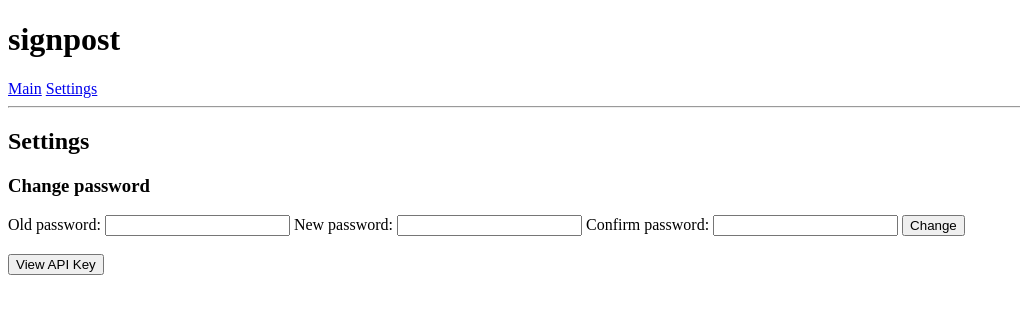
After one commit to sccreeper/signpost, a Flask app: page /admin/settings in a window 1280 px wide. The commit adds this page. Shown: the top 314 px of the page, without its empty margins (0-1020 px from the left). Run offline with Flask 3, Linux system fonts and the light colour scheme; the visitor is signed in with stand-in values (Sample User, id 1); parts of the project's set-up code (start-up, migrations or seed data) failed here and were passed over.

Commit message:
feat: add settings
fix: page titles show correctly

feat: password protected urls work

note: mvp achieved

```diff
--- a/src/forms.py
+++ b/src/forms.py
@@ -7,7 +7,7 @@ from wtforms import (
     HiddenField,
     BooleanField,
 )
-from wtforms.validators import DataRequired, ValidationError, URL
+from wtforms.validators import DataRequired, ValidationError, URL, InputRequired, EqualTo
 from argon2 import PasswordHasher
 from argon2.exceptions import VerifyMismatchError
 
@@ -46,3 +46,9 @@ class EditURLForm(FlaskForm):
     enabled = BooleanField()
     opaque = BooleanField()
     password = PasswordField(render_kw={"placeholder": "Password"})
+
+class ChangePasswordForm(FlaskForm):
+    old_password = PasswordField("Old password: ", validators=[InputRequired("Please enter a password"), _pw_validator])
+
+    new_password = PasswordField("New password: ", validators=[InputRequired(), EqualTo("confirm_password", message="Passwords must match")])
+    confirm_password = PasswordField("Confirm password: ", validators=[InputRequired("Please enter a password")])
--- a/src/handlers.py
+++ b/src/handlers.py
@@ -7,21 +7,22 @@ from flask import (
     abort,
     make_response,
     jsonify,
-    send_file
+    send_file,
 )
-from werkzeug.exceptions import BadRequest, Forbidden, NotFound
+from werkzeug.exceptions import BadRequest, Forbidden, NotFound, Unauthorized
 from flask_wtf import csrf
 from functools import wraps
 from datetime import datetime
 from random import randint
 from jsonschema import validate, ValidationError
 from argon2 import PasswordHasher
+from argon2.exceptions import HashingError, VerifyMismatchError
 import qrcode
 from io import BytesIO
 import os
 
-from src.shared import app, htmx, API_SECRET_PATH
-from src.forms import LoginForm, CreateURLForm, EditURLForm
+from src.shared import app, htmx, API_SECRET_PATH, PW_BIN_PATH
+from src.forms import LoginForm, CreateURLForm, EditURLForm, ChangePasswordForm
 from src.db.models import URLModel
 from src.db.db import db
 from src.db.util import gen_random_string
@@ -40,7 +41,7 @@ def login_required(f):
                 token = fi.read()
 
                 if request.headers["Authorization"].split()[1] != token:
-                    return abort(Forbidden.code)
+                    return abort(Unauthorized.code)
 
         else:
 
@@ -48,8 +49,7 @@ def login_required(f):
                 return redirect("/admin/login")
             else:
                 if datetime.now().timestamp() - int(session["time"]) >= 3600:
-                    session["authenticated"] = False
-                    session["time"] = 0
+                    session.clear()
 
                     return redirect("/admin/login")
 
@@ -65,7 +65,12 @@ def route_login():
     form: LoginForm = LoginForm()
 
     if request.method == "GET":
-        return render_template("partials/login.j2" if htmx else "login.j2", form=form)
+        if "authenticated" in session:  # lazy way of checking login
+            return redirect("/admin/main")
+        else:
+            return render_template(
+                "partials/login.j2" if htmx else "login.j2", form=form
+            )
     elif request.method == "POST":
 
         if not htmx:
@@ -106,13 +111,23 @@ def route_logout():
     if not htmx:
         return abort(400)
 
-    session["authenticated"] = False
-    session["time"] = 0
+    session.clear()
 
     resp = make_response("")
     resp.headers["HX-Redirect"] = "/admin/login"
 
     return resp
+
+
+@app.route("/admin/settings")
+@login_required
+def route_settings():
+
+    csrf.generate_csrf()
+
+    form: ChangePasswordForm = ChangePasswordForm()
+
+    return render_template("partials/settings.j2" if htmx else "settings.j2", form=form)
 
 
 @app.route("/<slug>")
@@ -132,7 +147,33 @@ def route_redirect(slug=None):
     if url.opaque:
         return f"<script>window.location.replace('{url.url}')</script>"
     elif url.password != None:
-        pass
+        if "pw" not in request.args:
+            resp = make_response(
+                render_template_string(
+                    f"<p>This is a password protected URL. Please add <code>?pw=****</code> (replace **** with the password) to the end of the URL to access.</p>"
+                )
+            )
+            resp.status_code = Unauthorized.code
+
+            return resp
+
+        # hash password and compare
+
+        try:
+            hasher = PasswordHasher()
+            hasher.verify(url.password, request.args["pw"])
+        except VerifyMismatchError:
+            resp = make_response(
+                render_template_string(
+                    f"<p>Incorrect password supplied.</p>"
+                )
+            )
+            resp.status_code = 401
+
+            return resp
+
+        return redirect(url.url)
+
     else:
         return redirect(url.url)
 
@@ -213,7 +254,9 @@ def route_add():
 
         # get record as added to db
 
-        last_added = db.session.query(URLModel).order_by(URLModel.created.desc()).first()
+        last_added = (
+            db.session.query(URLModel).order_by(URLModel.created.desc()).first()
+        )
 
         return render_template_string(
             """
@@ -291,7 +334,11 @@ def route_modify():
         new_url = form.url.data
         new_enabled = form.enabled.data
         new_opaque = form.opaque.data
-        new_password = None if form.password.data == None or form.password.data.strip() == "" else form.password.data
+        new_password = (
+            None
+            if form.password.data == None or form.password.data.strip() == ""
+            else form.password.data
+        )
 
         if (
             db.session.query(URLModel)
@@ -348,15 +395,19 @@ def route_modify():
             URLModel.url: new_url,
             URLModel.enabled: new_enabled,
             URLModel.opaque: new_opaque,
-            URLModel.password: PasswordHasher().hash(new_password) if new_password != None else None,
-            URLModel.modified: datetime.now()
+            URLModel.password: (
+                PasswordHasher().hash(new_password) if new_password != None else None
+            ),
+            URLModel.modified: datetime.now(),
         }
     )
 
     db.session.commit()
 
     if htmx:
-        last_modified = db.session.query(URLModel).order_by(URLModel.modified.desc()).first()
+        last_modified = (
+            db.session.query(URLModel).order_by(URLModel.modified.desc()).first()
+        )
 
         return render_template_string(
             """
@@ -371,10 +422,9 @@ def route_modify():
         return ""
 
 
-
 @app.route("/api/url/delete/<url_id>", methods=["DELETE"])
 @login_required
-def route_delete(url_id = None):
+def route_delete(url_id=None):
     url = db.session.query(URLModel).where(URLModel.id == url_id).first()
 
     if url == None:
@@ -388,7 +438,7 @@ def route_delete(url_id = None):
 
 @app.route("/api/url/qr/<url_id>", methods=["GET"])
 @login_required
-def route_gen_qr(url_id = None):
+def route_gen_qr(url_id=None):
 
     url = db.session.query(URLModel).where(URLModel.id == url_id).first()
 
@@ -406,4 +456,41 @@ def route_gen_qr(url_id = None):
 @app.route("/api/settings/change_password", methods=["POST"])
 @login_required
 def route_change_password():
-    pass
+    if not htmx:
+        return abort(BadRequest.code)
+
+    csrf.generate_csrf()
+
+    form: ChangePasswordForm = ChangePasswordForm()
+
+    if not form.validate():
+        return render_template("partials/settings.j2", form=form)
+
+    hasher = PasswordHasher()
+
+    with open(PW_BIN_PATH, "w") as f:
+        hash: str = ""
+
+        try:
+            hash = hasher.hash(form.new_password.data)
+            f.write(hash)
+
+            return render_template(
+                "partials/settings.j2", form=form, status_message="Changed successfully"
+            )
+        except HashingError:
+            return render_template(
+                "partials/settings.j2",
+                form=form,
+                status_message="Unable to change password",
+            )
+
+
+@app.route("/api/settings/secret")
+@login_required
+def route_view_key():
+
+    f = open(API_SECRET_PATH, "r")
+    key = f.read()
+
+    return render_template_string(f"<p>API Key: {key}</p>")
--- a/src/templates/base.j2
+++ b/src/templates/base.j2
@@ -6,9 +6,7 @@
 
     <script src="https://cdn.jsdelivr.net/npm/htmx.org@2.0.6/dist/htmx.min.js"></script>
 
-<title>{% block title %}
-
-{% endblock title %}</title>
+    <title>{% block title %}{% endblock title %}</title>
 
     {% block head %}
 
@@ -19,6 +17,18 @@
 <body>
 
     <h1>signpost</h1>
+
+        <section id="nav">
+
+            {% if session["authenticated"] == true %}
+
+                {% include "components/navbar.j2" %}
+
+            {% endif %}
+
+
+        </section>
+
     <hr>
 
     <div id="content-block">
--- /dev/null
+++ b/src/templates/components/navbar.j2
@@ -0,0 +1,6 @@
+<nav hx-boost="true" hx-target="#content-block">
+
+    <a href="/admin/main">Main</a>
+    <a href="/admin/settings">Settings</a>
+
+</nav>
--- /dev/null
+++ b/src/templates/partials/settings.j2
@@ -0,0 +1,44 @@
+{% if htmx %}
+
+<title hx-swap-oob="true">Settings - Signpost</title>
+
+<section hx-swap-oob="true" id="nav">
+{% include "components/navbar.j2" %}
+</section>
+
+{% endif %}
+
+<h2>Settings</h2>
+
+<h3>Change password</h3>
+
+{% for field, error_list in form.errors.items() %}
+
+{% for error in error_list %}
+    <p style="color: red;">{{ error }}</p>
+{% endfor %}
+
+{% endfor %}
+
+<p style="color: green;">{{ status_message|default("") }}</p>
+
+<form hx-target="#content-block" hx-swap="innerHTML" hx-post="/api/settings/change_password">
+
+{{ form.csrf_token }}
+
+{{ form.old_password.label }}
+{{ form.old_password() }}
+
+{{ form.new_password.label }}
+{{ form.new_password() }}
+
+{{ form.confirm_password.label }}
+{{ form.confirm_password() }}
+
+<input type="submit" value="Change"/>
+
+</form>
+
+<br>
+
+<button hx-target="this" hx-swap="outerHTML" hx-get="/api/settings/secret">View API Key</button>
--- /dev/null
+++ b/src/templates/settings.j2
@@ -0,0 +1,11 @@
+{% extends "base.j2" %}
+
+{% block title %}
+Settings - Signpost
+{% endblock title %}
+
+{% block body %}
+
+{% include "partials/settings.j2" %}
+
+{% endblock body %}
```
Also changed, not shown: src/templates/partials/main.j2 (+10 -0 lines). Lines whose indentation alone changed are shown as unchanged.
